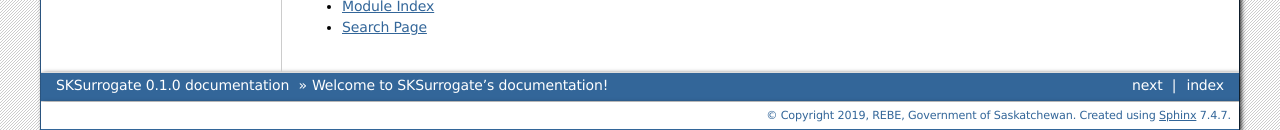
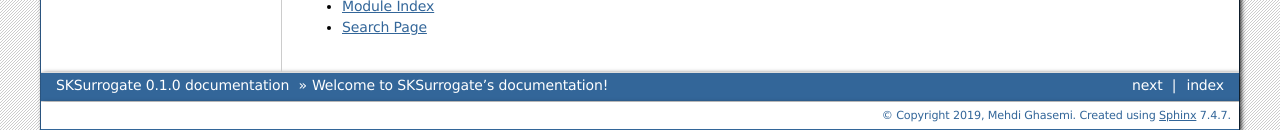
Before and after one commit to mghasemi/sksurrogate, a Sphinx documentation site: the page built from docs/index.rst, in a window 1280 px wide. Shown: the part 913-1043 px from the top of the page. Built offline with Sphinx 7.4.7, drawn with Linux system fonts in a browser that asks for light colours.

Commit message:
Updated author

```diff
--- a/docs/conf.py
+++ b/docs/conf.py
@@ -52,9 +52,9 @@ master_doc = 'index'
 # General information about the project.
 project = u'SKSurrogate'
 #copyright = u'2018, Mehdi Ghasemi'
-copyright = u'2019, REBE, Government of Saskatchewan'
-# author = u'Mehdi Ghasemi'
-author = u'REBE, Government of Saskatchewan'
+copyright = u'2019, Mehdi Ghasemi'
+author = u'Mehdi Ghasemi'
+# author = u'REBE, Government of Saskatchewan'
 
 # The version info for the project you're documenting, acts as replacement for
 # |version| and |release|, also used in various other places throughout the
@@ -149,8 +149,8 @@ latex_elements = {
 #  author, documentclass [howto, manual, or own class]).
 latex_documents = [
     (master_doc, 'SKSurrogate.tex', u'SKSurrogate Documentation',
-     # u'Mehdi Ghasemi',
-     u'REBE, Government of Saskatchewan',
+     u'Mehdi Ghasemi',
+     # u'REBE, Government of Saskatchewan',
      'manual'),
 ]
 
```
